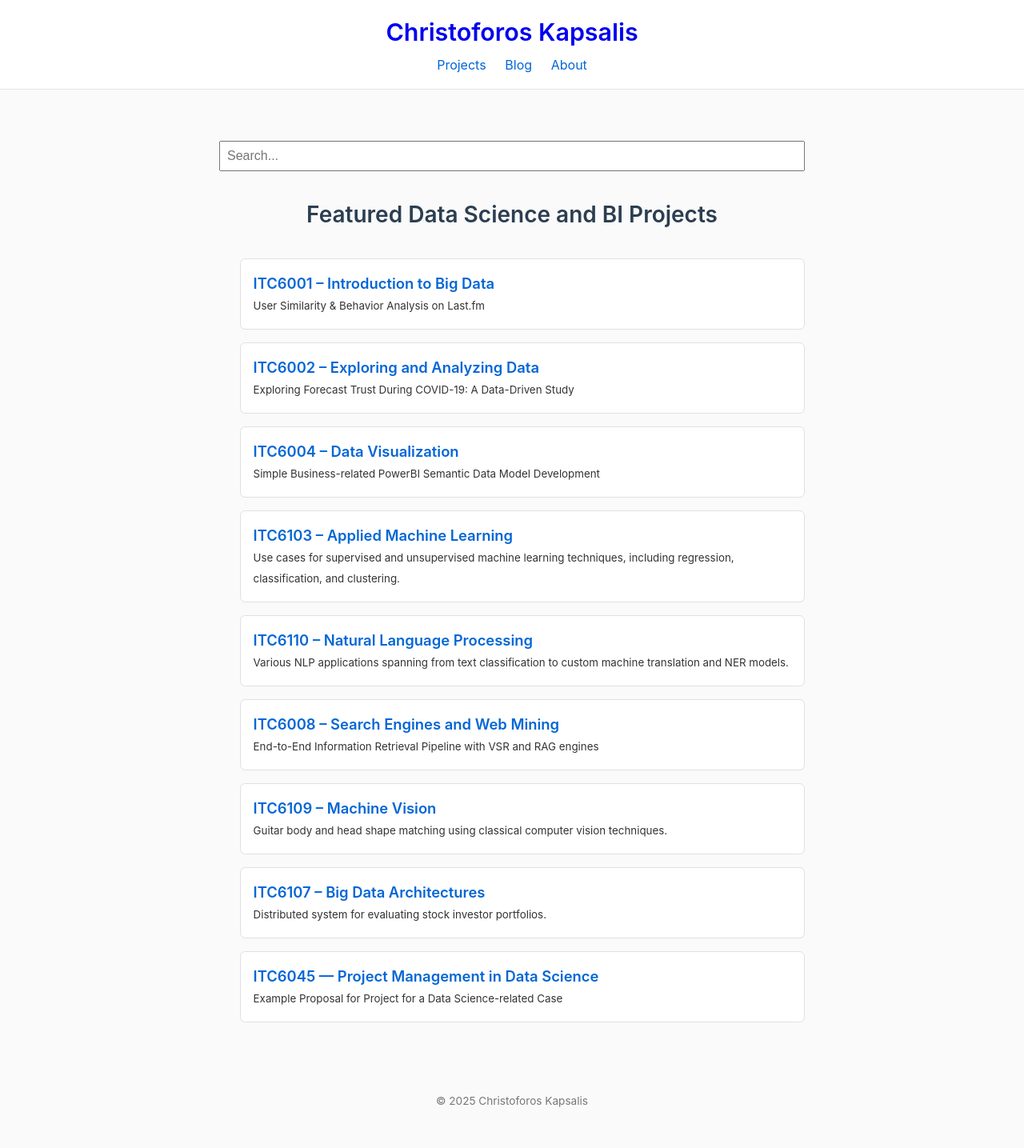
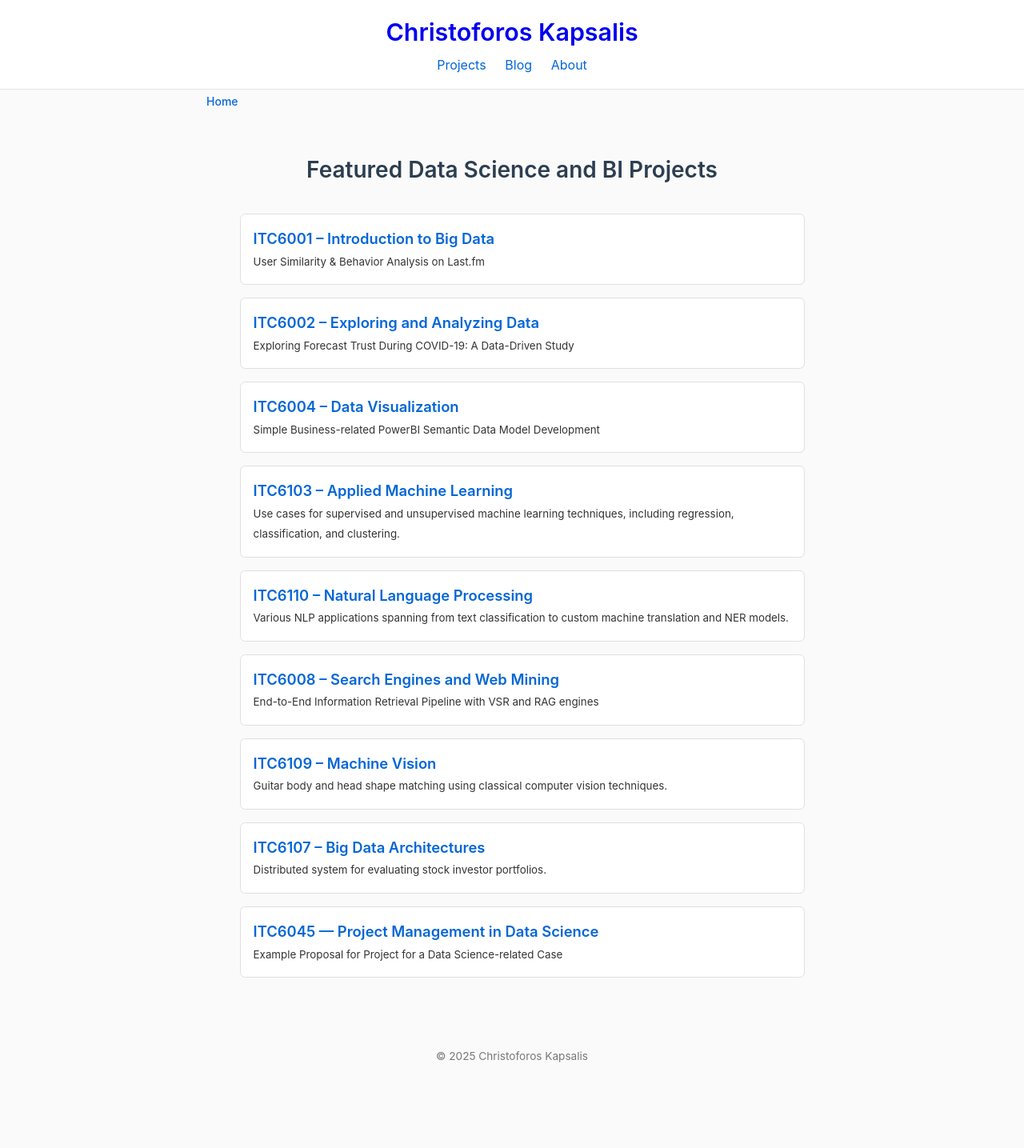
Before and after one commit to C-Kapsalis/portfolio-website, a Jekyll site: the page built from index.md, in a window 1280 px wide. Shown: the whole page at 80% size. Built offline with Jekyll 4.4.1, drawn with Linux system fonts in a browser that asks for light colours; comment, search, counter and statistics services are not loaded; after the commit the page ends 1380 px from its top, so only the background shows below that.

Commit message:
blog fix of search feature (make it work again) and breadcrumbs of blog posts

```diff
--- a/_includes/breadcrumbs.html
+++ b/_includes/breadcrumbs.html
@@ -1,19 +1,34 @@
-{% unless page.url == '/' or page.url == '/portfolio-website/' %}
-<div class="breadcrumb-container">
-  <nav aria-label="breadcrumb">
-    <ol class="breadcrumb">
-      <li><a href="{{ '/' | relative_url }}">Home</a></li>
-      {% if page.layout == 'blog' %}
-        <li>Blog</li>
-      {% elsif page.collection == 'projects' %}
-        <li><a href="{{ '/' | relative_url }}">Projects</a></li>
-        <li>{{ page.title }}</li>
-      {% elsif page.url == '/about/' %}
-        <li>About</li>
-      {% elsif page.url == '/blog/' %}
-        <li>Blog</li>
+<nav aria-label="Breadcrumb" class="breadcrumb">
+  <ol>
+    <li><a href="{{ '/' | relative_url }}">Home</a></li>
+
+    {% comment %} Split the page URL and create breadcrumbs {% endcomment %}
+    {% assign crumbs = page.url | remove:'/index.html' | split: '/' %}
+    {% assign crumb_path = '' %}
+
+    {% for crumb in crumbs offset: 1 %}
+      {% if forloop.last %}
+        {% comment %} Last item (current page) - not linked {% endcomment %}
+        <li aria-current="page">
+          {% if page.title %}
+            {{ page.title }}
+          {% else %}
+            {{ crumb | replace:'-',' ' | remove:'.html' | capitalize }}
+          {% endif %}
+        </li>
+      {% else %}
+        {% comment %} Intermediate crumbs - linked {% endcomment %}
+        {% assign crumb_path = crumb_path | append: '/' | append: crumb %}
+        <li>
+          <a href="{{ crumb_path | relative_url }}">
+            {% if crumb == 'blog' %}
+              Blog
+            {% else %}
+              {{ crumb | replace:'-',' ' | remove:'.html' | capitalize }}
+            {% endif %}
+          </a>
+        </li>
       {% endif %}
-    </ol>
-  </nav>
-</div>
-{% endunless %}
+    {% endfor %}
+  </ol>
+</nav>
--- a/_layouts/default.html
+++ b/_layouts/default.html
@@ -28,13 +28,14 @@
   <main class="wrapper">
 
 	<!-- simple search feature -->
-	{% assign path = page.url %}
-	{% if path == "/" or path == "/portfolio-website/" or path == "/portfolio-website/portfolio/" or path == "/portfolio-website/blog/" %}
-	  <div class="search-box">
-	    <input type="text" id="search-input" placeholder="Search..." />
-	    <ul id="results-container"></ul>
-	  </div>
-	{% endif %}
+{% assign normalized_path = page.url | replace: '/$', '' %}
+{% if normalized_path == "" or normalized_path == "/portfolio-website" or normalized_path == "/portfolio-website/blog" or normalized_path == "/portfolio-website/portfolio" %}
+  <div class="search-box">
+    <input type="text" id="search-input" placeholder="Search..." />
+    <ul id="results-container"></ul>
+  </div>
+{% endif %}
+
 
     {{ content }}
   </main>
```
